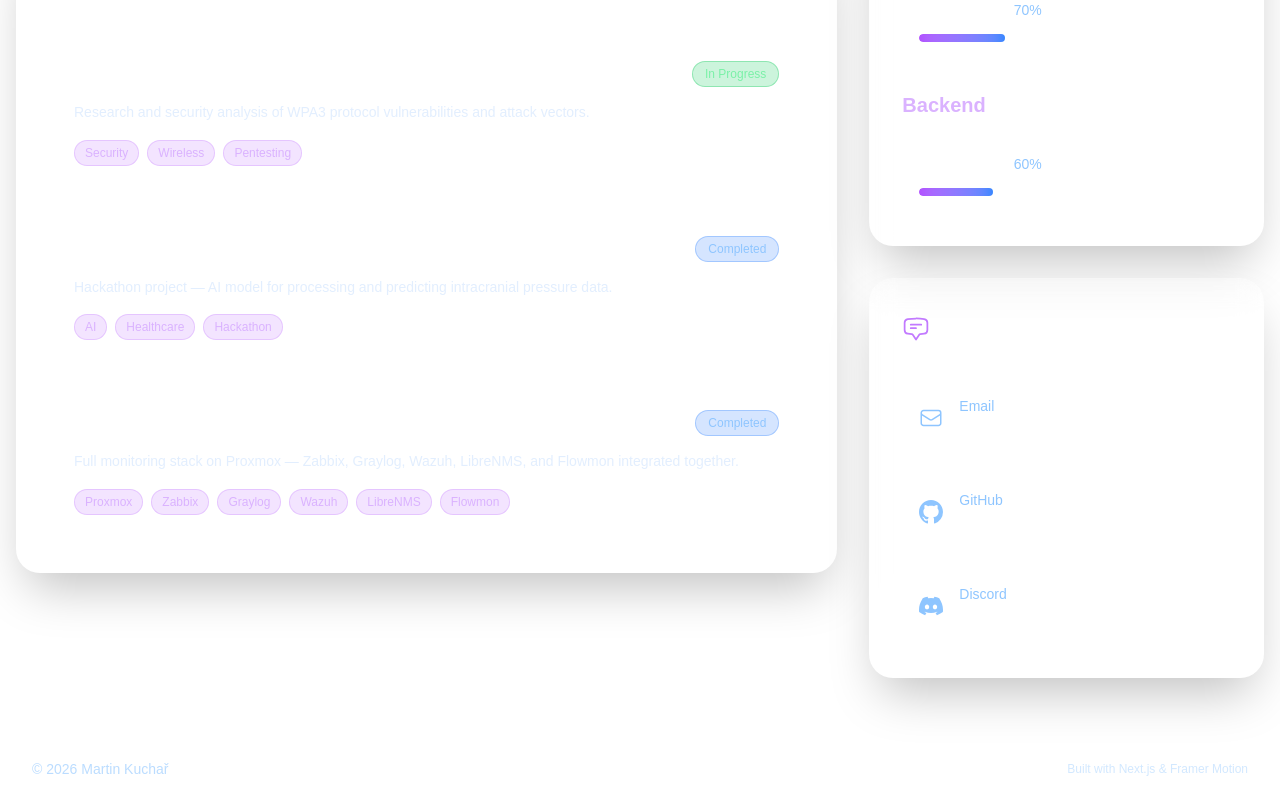
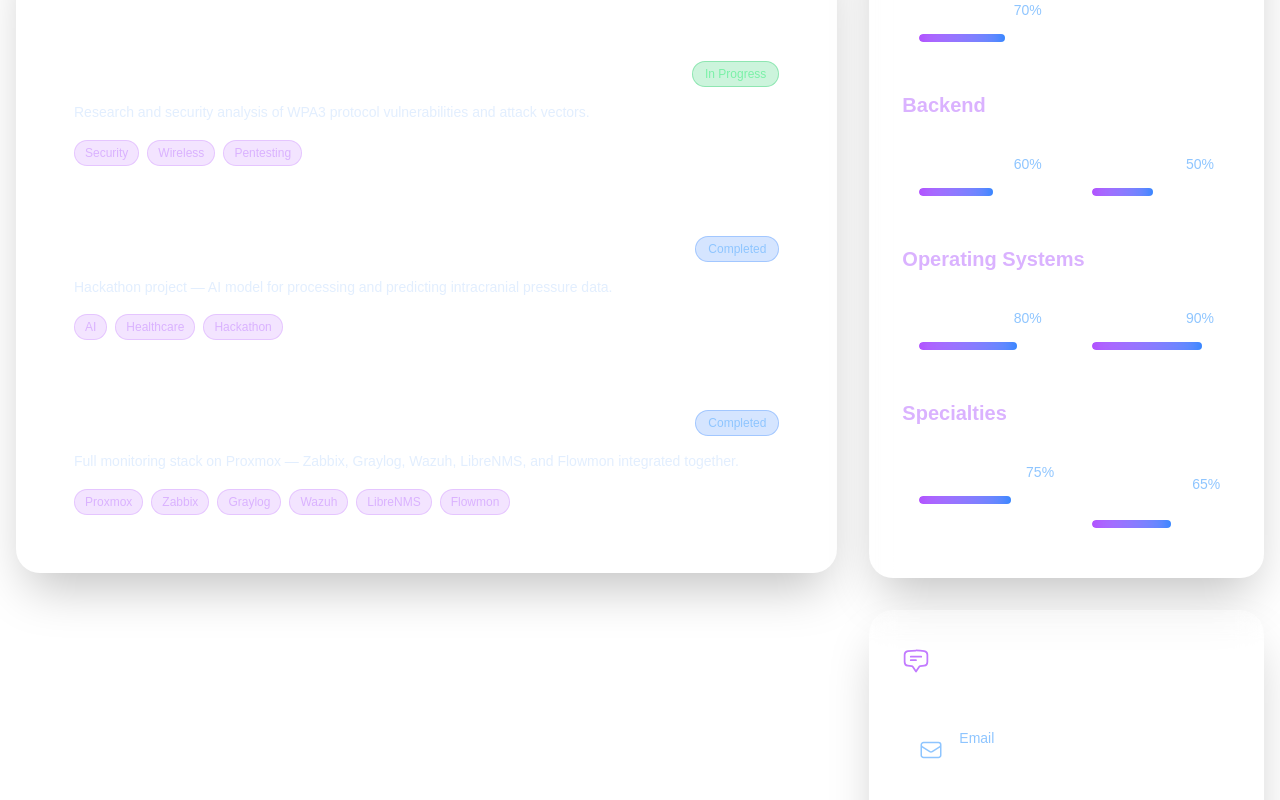
Before and after one commit to MRTNKuchar/CV, a Next.js app: page / in a window 1280 px wide. Shown: the part 1220-2020 px from the top of the page. Built offline with nearby package versions, Linux system fonts and the light colour scheme.

Commit message:
pridani veci

```diff
--- a/app/page.tsx
+++ b/app/page.tsx
@@ -38,6 +38,11 @@
     { name: "Git", level: 60, category: "Tools" },
     { name: "Docker", level: 70, category: "DevOps" },
     { name: "C#", level: 60, category: "Backend" },
+    { name: "Python", level: 50, category: "Backend" },
+    { name: "Linux", level: 80, category: "Operating Systems" },
+    { name: "Windows", level: 90, category: "Operating Systems" },
+    { name: "Cybersecurity", level: 75, category: "Specialties" },
+    { name: "Web Development", level: 65, category: "Specialties" },
   ]
 
   const education = [
```
